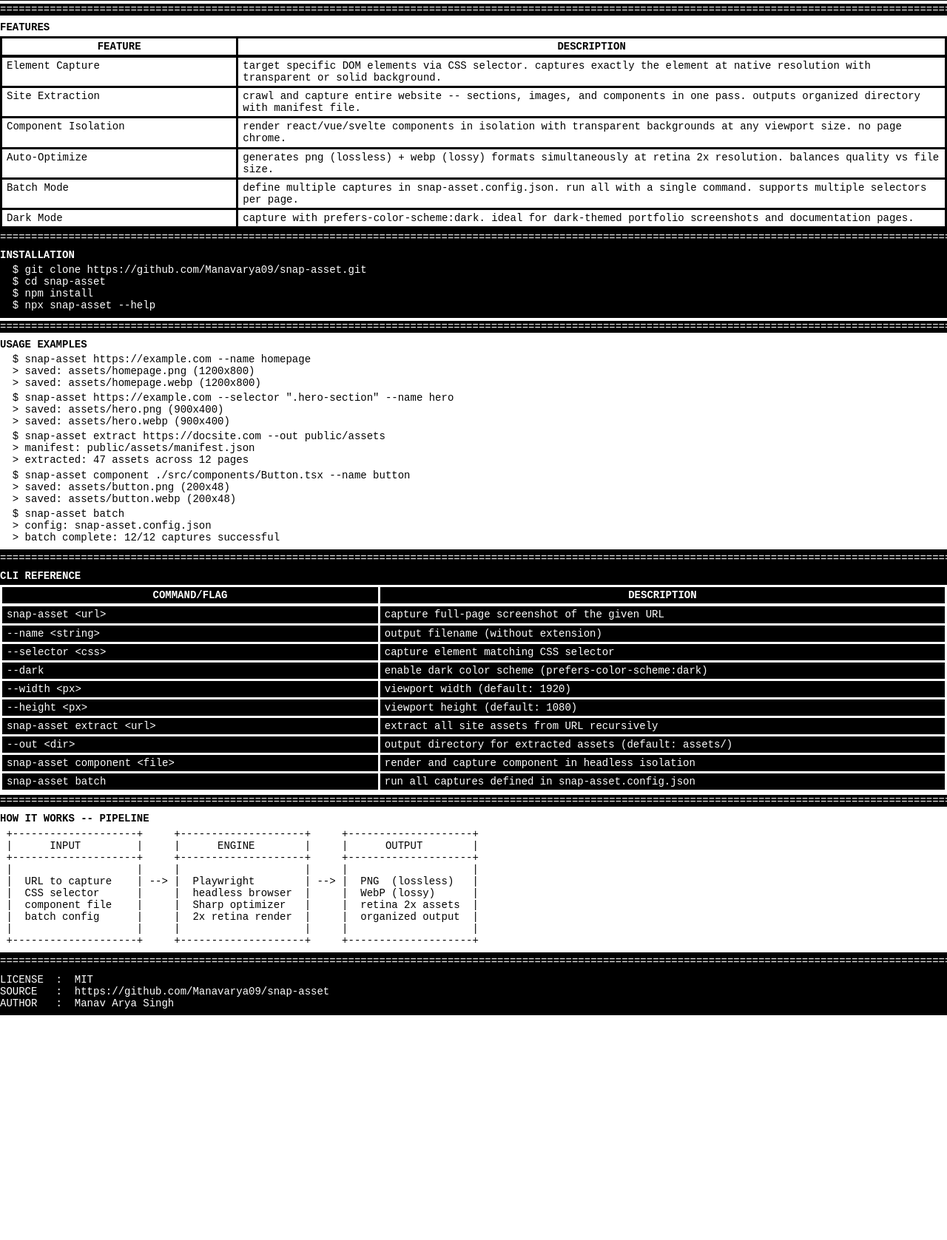
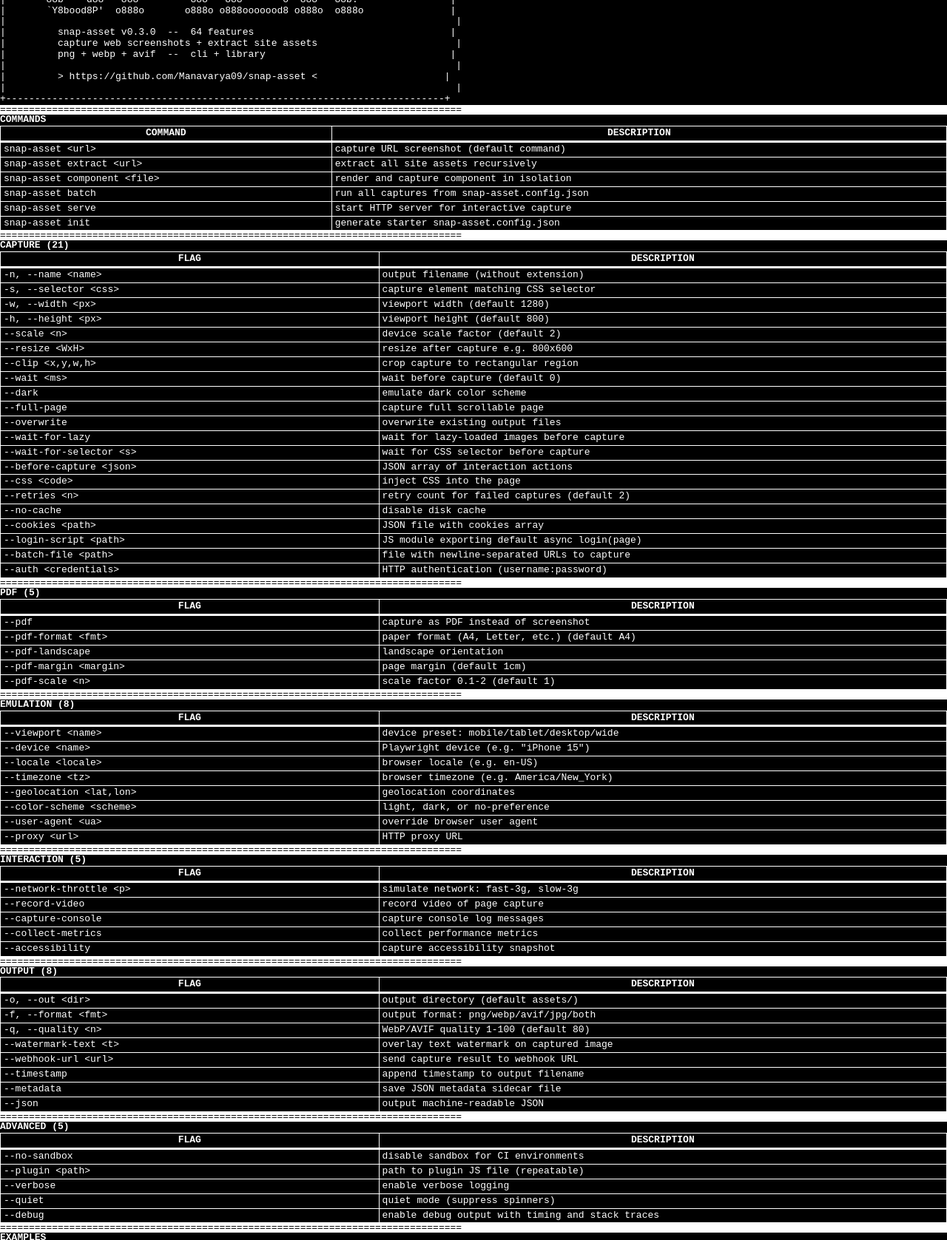
Before and after one commit to Manavarya09/snap-asset, a website: page website/index.html in a window 1280 px wide. Shown: the part 112-1789 px from the top of the page at 74% size. Before the commit the page ends 1485 px from the top, so only its background shows below. Drawn offline with Linux system fonts and the light colour scheme.

Commit message:
rewrite brutalist website with all 64 features organized by category

```diff
--- a/website/index.html
+++ b/website/index.html
@@ -2,150 +2,201 @@
 <html lang="en">
 <head>
 <meta charset="UTF-8">
-<meta name="viewport" content="width=device-width, initial-scale=1.0">
-<title>snap-asset</title>
+<meta name="viewport" content="width=device-width,initial-scale=1.0">
+<title>snap-asset v0.3.0</title>
 <style>
 *{margin:0;padding:0;box-sizing:border-box}
-html,body{background:#fff;color:#000;font-family:'Courier New',Courier,monospace;font-size:14px;line-height:1;margin:0;padding:0;-webkit-text-size-adjust:100%}
-pre,code{font-family:'Courier New',Courier,monospace;font-size:14px;line-height:1}
-pre{margin:0;padding:0}
-code{background:transparent}
-a{color:#000;text-decoration:underline;text-decoration-thickness:3px;text-underline-offset:2px;font-weight:700}
-a:visited{color:#000}
-table{width:100%;border-collapse:collapse;margin:0}
-td,th{border:3px solid #000;padding:3px 6px;text-align:left;vertical-align:top;font-family:'Courier New',Courier,monospace;font-size:14px;line-height:1.15;font-weight:400}
-th{font-weight:700;text-align:center;border-bottom-width:4px}
-.s{display:block;width:100%;background:#000;color:#fff;font-family:'Courier New',Courier,monospace;font-size:14px;line-height:1.15;overflow:hidden;white-space:nowrap;letter-spacing:0}
-.bw{background:#fff;color:#000}
-.bb{background:#000;color:#fff}
-.bb a{color:#fff}
-.bb td,.bb th{border-color:#fff}
-.bt{border-top:4px solid #000}
-.bbt{border-top:4px solid #fff}
-.sec{width:100%}
-.sec table{margin:0}
+html,body{background:#000;color:#fff;font-family:'Courier New',Courier,monospace;font-size:13px;line-height:1.15;margin:0;padding:0}
+pre,code{font-family:'Courier New',Courier,monospace;font-size:13px;line-height:1.15}
+a{color:#fff;text-decoration:underline}
+a:visited{color:#fff}
+table{width:100%;border-collapse:collapse}
+td,th{border:1px solid #fff;padding:2px 4px;text-align:left;vertical-align:top;font-family:'Courier New',Courier,monospace;font-size:13px;line-height:1.15;font-weight:400}
+th{font-weight:700;text-align:center;border-bottom:3px solid #fff}
+.s{background:#fff;color:#000;white-space:nowrap;overflow:hidden;letter-spacing:0;line-height:1}
 </style>
 </head>
 <body>
 
-<div class="bb" style="border-bottom:4px solid #fff">
 <pre style="background:#000;color:#fff;line-height:1.15;overflow-x:auto">
 +----------------------------------------------------------------------------+
-|                      S N A P - A S S E T                                    |
-|                      v1.0.0                                                  |
-|  capture web screenshots and extract site assets                            |
-|  as optimized png+webp -- cli + claude code skill                           |
-|  > https://github.com/Manavarya09/snap-asset <                              |
+|                                                                              |
+|        .oooooo.   oooo        ooooo oooooooooooo ooooooooo.                 |
+|       d8P'  `Y8b  `888        `888' `888'     `8 `888   `Y88.               |
+|      888      888  888         888   888          888   .d88'               |
+|      888      888  888         888   888oooo8     888ooo88P'                |
+|      888      888  888         888   888    "     888`88b.                  |
+|      `88b    d88'  888         888   888       o  888  `88b.                |
+|       `Y8bood8P'  o888o       o888o o888ooooood8 o888o  o888o               |
+|                                                                              |
+|         snap-asset v0.3.0  --  64 features                                  |
+|         capture web screenshots + extract site assets                        |
+|         png + webp + avif  --  cli + library                                |
+|                                                                              |
+|         > https://github.com/Manavarya09/snap-asset <                      |
+|                                                                              |
 +----------------------------------------------------------------------------+
 </pre>
-</div>
 
-<div class="s">===========================================================================================================================================================================================================================================================================================================================================================================================================================================================================================================</div>
+<div class="s">================================================================================</div>
 
-<div class="bw sec" style="border-bottom:4px solid #000">
-<pre style="background:#fff;color:#000;line-height:1.15;overflow-x:auto;padding:8px 0 4px 0;font-weight:700">
-FEATURES
+<pre style="background:#000;color:#fff;line-height:1.15;overflow-x:auto;font-weight:700">
+COMMANDS
 </pre>
 <table>
-<tr><th style="width:25%">FEATURE</th><th>DESCRIPTION</th></tr>
-<tr><td>Element Capture</td><td>target specific DOM elements via CSS selector. captures exactly the element at native resolution with transparent or solid background.</td></tr>
-<tr><td>Site Extraction</td><td>crawl and capture entire website -- sections, images, and components in one pass. outputs organized directory with manifest file.</td></tr>
-<tr><td>Component Isolation</td><td>render react/vue/svelte components in isolation with transparent backgrounds at any viewport size. no page chrome.</td></tr>
-<tr><td>Auto-Optimize</td><td>generates png (lossless) + webp (lossy) formats simultaneously at retina 2x resolution. balances quality vs file size.</td></tr>
-<tr><td>Batch Mode</td><td>define multiple captures in snap-asset.config.json. run all with a single command. supports multiple selectors per page.</td></tr>
-<tr><td>Dark Mode</td><td>capture with prefers-color-scheme:dark. ideal for dark-themed portfolio screenshots and documentation pages.</td></tr>
+<tr><th style="width:35%">COMMAND</th><th>DESCRIPTION</th></tr>
+<tr><td>snap-asset &lt;url&gt;</td><td>capture URL screenshot (default command)</td></tr>
+<tr><td>snap-asset extract &lt;url&gt;</td><td>extract all site assets recursively</td></tr>
+<tr><td>snap-asset component &lt;file&gt;</td><td>render and capture component in isolation</td></tr>
+<tr><td>snap-asset batch</td><td>run all captures from snap-asset.config.json</td></tr>
+<tr><td>snap-asset serve</td><td>start HTTP server for interactive capture</td></tr>
+<tr><td>snap-asset init</td><td>generate starter snap-asset.config.json</td></tr>
 </table>
-</div>
 
-<div class="s">===========================================================================================================================================================================================================================================================================================================================================================================================================================================================================================================</div>
+<div class="s">================================================================================</div>
 
-<div class="bb sec" style="border-bottom:4px solid #fff">
-<pre style="background:#000;color:#fff;line-height:1.15;overflow-x:auto;padding:8px 0 4px 0;font-weight:700">
-INSTALLATION
+<pre style="background:#000;color:#fff;line-height:1.15;overflow-x:auto;font-weight:700">
+CAPTURE (21)
 </pre>
-<pre style="background:#000;color:#fff;line-height:1.15;overflow-x:auto;padding:0 0 8px 0">  $ git clone https://github.com/Manavarya09/snap-asset.git
-  $ cd snap-asset
-  $ npm install
-  $ npx snap-asset --help</pre>
-</div>
+<table>
+<tr><th style="width:40%">FLAG</th><th>DESCRIPTION</th></tr>
+<tr><td>-n, --name &lt;name&gt;</td><td>output filename (without extension)</td></tr>
+<tr><td>-s, --selector &lt;css&gt;</td><td>capture element matching CSS selector</td></tr>
+<tr><td>-w, --width &lt;px&gt;</td><td>viewport width (default 1280)</td></tr>
+<tr><td>-h, --height &lt;px&gt;</td><td>viewport height (default 800)</td></tr>
+<tr><td>--scale &lt;n&gt;</td><td>device scale factor (default 2)</td></tr>
+<tr><td>--resize &lt;WxH&gt;</td><td>resize after capture e.g. 800x600</td></tr>
+<tr><td>--clip &lt;x,y,w,h&gt;</td><td>crop capture to rectangular region</td></tr>
+<tr><td>--wait &lt;ms&gt;</td><td>wait before capture (default 0)</td></tr>
+<tr><td>--dark</td><td>emulate dark color scheme</td></tr>
+<tr><td>--full-page</td><td>capture full scrollable page</td></tr>
+<tr><td>--overwrite</td><td>overwrite existing output files</td></tr>
+<tr><td>--wait-for-lazy</td><td>wait for lazy-loaded images before capture</td></tr>
+<tr><td>--wait-for-selector &lt;s&gt;</td><td>wait for CSS selector before capture</td></tr>
+<tr><td>--before-capture &lt;json&gt;</td><td>JSON array of interaction actions</td></tr>
+<tr><td>--css &lt;code&gt;</td><td>inject CSS into the page</td></tr>
+<tr><td>--retries &lt;n&gt;</td><td>retry count for failed captures (default 2)</td></tr>
+<tr><td>--no-cache</td><td>disable disk cache</td></tr>
+<tr><td>--cookies &lt;path&gt;</td><td>JSON file with cookies array</td></tr>
+<tr><td>--login-script &lt;path&gt;</td><td>JS module exporting default async login(page)</td></tr>
+<tr><td>--batch-file &lt;path&gt;</td><td>file with newline-separated URLs to capture</td></tr>
+<tr><td>--auth &lt;credentials&gt;</td><td>HTTP authentication (username:password)</td></tr>
+</table>
 
-<div class="s">===========================================================================================================================================================================================================================================================================================================================================================================================================================================================================================================</div>
+<div class="s">================================================================================</div>
 
-<div class="bw sec" style="border-bottom:4px solid #000">
-<pre style="background:#fff;color:#000;line-height:1.15;overflow-x:auto;padding:8px 0 4px 0;font-weight:700">
-USAGE EXAMPLES
+<pre style="background:#000;color:#fff;line-height:1.15;overflow-x:auto;font-weight:700">
+PDF (5)
 </pre>
-<pre style="background:#fff;color:#000;line-height:1.15;overflow-x:auto;padding:0 0 4px 0">  $ snap-asset https://example.com --name homepage
-  > saved: assets/homepage.png (1200x800)
-  > saved: assets/homepage.webp (1200x800)
+<table>
+<tr><th style="width:40%">FLAG</th><th>DESCRIPTION</th></tr>
+<tr><td>--pdf</td><td>capture as PDF instead of screenshot</td></tr>
+<tr><td>--pdf-format &lt;fmt&gt;</td><td>paper format (A4, Letter, etc.) (default A4)</td></tr>
+<tr><td>--pdf-landscape</td><td>landscape orientation</td></tr>
+<tr><td>--pdf-margin &lt;margin&gt;</td><td>page margin (default 1cm)</td></tr>
+<tr><td>--pdf-scale &lt;n&gt;</td><td>scale factor 0.1-2 (default 1)</td></tr>
+</table>
+
+<div class="s">================================================================================</div>
+
+<pre style="background:#000;color:#fff;line-height:1.15;overflow-x:auto;font-weight:700">
+EMULATION (8)
 </pre>
-<pre style="background:#fff;color:#000;line-height:1.15;overflow-x:auto;padding:0 0 4px 0">  $ snap-asset https://example.com --selector ".hero-section" --name hero
-  > saved: assets/hero.png (900x400)
-  > saved: assets/hero.webp (900x400)
+<table>
+<tr><th style="width:40%">FLAG</th><th>DESCRIPTION</th></tr>
+<tr><td>--viewport &lt;name&gt;</td><td>device preset: mobile/tablet/desktop/wide</td></tr>
+<tr><td>--device &lt;name&gt;</td><td>Playwright device (e.g. "iPhone 15")</td></tr>
+<tr><td>--locale &lt;locale&gt;</td><td>browser locale (e.g. en-US)</td></tr>
+<tr><td>--timezone &lt;tz&gt;</td><td>browser timezone (e.g. America/New_York)</td></tr>
+<tr><td>--geolocation &lt;lat,lon&gt;</td><td>geolocation coordinates</td></tr>
+<tr><td>--color-scheme &lt;scheme&gt;</td><td>light, dark, or no-preference</td></tr>
+<tr><td>--user-agent &lt;ua&gt;</td><td>override browser user agent</td></tr>
+<tr><td>--proxy &lt;url&gt;</td><td>HTTP proxy URL</td></tr>
+</table>
+
+<div class="s">================================================================================</div>
+
+<pre style="background:#000;color:#fff;line-height:1.15;overflow-x:auto;font-weight:700">
+INTERACTION (5)
 </pre>
-<pre style="background:#fff;color:#000;line-height:1.15;overflow-x:auto;padding:0 0 4px 0">  $ snap-asset extract https://docsite.com --out public/assets
-  > manifest: public/assets/manifest.json
-  > extracted: 47 assets across 12 pages
+<table>
+<tr><th style="width:40%">FLAG</th><th>DESCRIPTION</th></tr>
+<tr><td>--network-throttle &lt;p&gt;</td><td>simulate network: fast-3g, slow-3g</td></tr>
+<tr><td>--record-video</td><td>record video of page capture</td></tr>
+<tr><td>--capture-console</td><td>capture console log messages</td></tr>
+<tr><td>--collect-metrics</td><td>collect performance metrics</td></tr>
+<tr><td>--accessibility</td><td>capture accessibility snapshot</td></tr>
+</table>
+
+<div class="s">================================================================================</div>
+
+<pre style="background:#000;color:#fff;line-height:1.15;overflow-x:auto;font-weight:700">
+OUTPUT (8)
 </pre>
-<pre style="background:#fff;color:#000;line-height:1.15;overflow-x:auto;padding:0 0 4px 0">  $ snap-asset component ./src/components/Button.tsx --name button
-  > saved: assets/button.png (200x48)
-  > saved: assets/button.webp (200x48)
+<table>
+<tr><th style="width:40%">FLAG</th><th>DESCRIPTION</th></tr>
+<tr><td>-o, --out &lt;dir&gt;</td><td>output directory (default assets/)</td></tr>
+<tr><td>-f, --format &lt;fmt&gt;</td><td>output format: png/webp/avif/jpg/both</td></tr>
+<tr><td>-q, --quality &lt;n&gt;</td><td>WebP/AVIF quality 1-100 (default 80)</td></tr>
+<tr><td>--watermark-text &lt;t&gt;</td><td>overlay text watermark on captured image</td></tr>
+<tr><td>--webhook-url &lt;url&gt;</td><td>send capture result to webhook URL</td></tr>
+<tr><td>--timestamp</td><td>append timestamp to output filename</td></tr>
+<tr><td>--metadata</td><td>save JSON metadata sidecar file</td></tr>
+<tr><td>--json</td><td>output machine-readable JSON</td></tr>
+</table>
+
+<div class="s">================================================================================</div>
+
+<pre style="background:#000;color:#fff;line-height:1.15;overflow-x:auto;font-weight:700">
+ADVANCED (5)
 </pre>
-<pre style="background:#fff;color:#000;line-height:1.15;overflow-x:auto;padding:0 0 8px 0">  $ snap-asset batch
-  > config: snap-asset.config.json
-  > batch complete: 12/12 captures successful</pre>
-</div>
+<table>
+<tr><th style="width:40%">FLAG</th><th>DESCRIPTION</th></tr>
+<tr><td>--no-sandbox</td><td>disable sandbox for CI environments</td></tr>
+<tr><td>--plugin &lt;path&gt;</td><td>path to plugin JS file (repeatable)</td></tr>
+<tr><td>--verbose</td><td>enable verbose logging</td></tr>
+<tr><td>--quiet</td><td>quiet mode (suppress spinners)</td></tr>
+<tr><td>--debug</td><td>enable debug output with timing and stack traces</td></tr>
+</table>
 
-<div class="s">===========================================================================================================================================================================================================================================================================================================================================================================================================================================================================================================</div>
+<div class="s">================================================================================</div>
 
-<div class="bb sec" style="border-bottom:4px solid #fff">
-<pre style="background:#000;color:#fff;line-height:1.15;overflow-x:auto;padding:8px 0 4px 0;font-weight:700">
-CLI REFERENCE
+<pre style="background:#000;color:#fff;line-height:1.15;overflow-x:auto;font-weight:700">
+EXAMPLES
 </pre>
-<table class="bb">
-<tr><th style="width:40%">COMMAND/FLAG</th><th>DESCRIPTION</th></tr>
-<tr><td>snap-asset &lt;url&gt;</td><td>capture full-page screenshot of the given URL</td></tr>
-<tr><td>--name &lt;string&gt;</td><td>output filename (without extension)</td></tr>
-<tr><td>--selector &lt;css&gt;</td><td>capture element matching CSS selector</td></tr>
-<tr><td>--dark</td><td>enable dark color scheme (prefers-color-scheme:dark)</td></tr>
-<tr><td>--width &lt;px&gt;</td><td>viewport width (default: 1920)</td></tr>
-<tr><td>--height &lt;px&gt;</td><td>viewport height (default: 1080)</td></tr>
-<tr><td>snap-asset extract &lt;url&gt;</td><td>extract all site assets from URL recursively</td></tr>
-<tr><td>--out &lt;dir&gt;</td><td>output directory for extracted assets (default: assets/)</td></tr>
-<tr><td>snap-asset component &lt;file&gt;</td><td>render and capture component in headless isolation</td></tr>
-<tr><td>snap-asset batch</td><td>run all captures defined in snap-asset.config.json</td></tr>
-</table>
-</div>
+<pre style="background:#000;color:#fff;line-height:1.15;overflow-x:auto">
+$ snap-asset https://example.com --name homepage
+  saved: assets/homepage.png (1200x800)
+  saved: assets/homepage.webp (1200x800)
 
-<div class="s">===========================================================================================================================================================================================================================================================================================================================================================================================================================================================================================================</div>
+$ snap-asset https://example.com --selector ".hero" --name hero --dark
+  saved: assets/hero.png (900x400)
+  saved: assets/hero.webp (900x400)
 
-<div class="bw sec" style="border-bottom:4px solid #000">
-<pre style="background:#fff;color:#000;line-height:1.15;overflow-x:auto;padding:8px 0 4px 0;font-weight:700">
-HOW IT WORKS -- PIPELINE
+$ snap-asset extract https://docsite.com --out public/assets
+  manifest: public/assets/manifest.json
+  extracted: 47 assets across 12 pages
+
+$ snap-asset component ./src/Button.tsx --name button --width 200 --height 48
+  saved: assets/button.png (200x48)
+  saved: assets/button.webp (200x48)
+
+$ snap-asset https://example.com --pdf --pdf-format A4 --out pdfs
+  saved: pdfs/example.pdf (42 KB)
+
+$ snap-asset https://example.com --device "iPhone 15" --full-page --format webp
+  saved: assets/example.webp (390x844)
+
+$ snap-asset batch --concurrency 5
+  config: snap-asset.config.json
+  batch complete: 12/12 captures successful
 </pre>
-<pre style="background:#fff;color:#000;line-height:1.15;overflow-x:auto;padding:0 0 8px 0">
- +--------------------+     +--------------------+     +--------------------+
- |      INPUT         |     |      ENGINE        |     |      OUTPUT        |
- +--------------------+     +--------------------+     +--------------------+
- |                    |     |                    |     |                    |
- |  URL to capture    | --> |  Playwright        | --> |  PNG  (lossless)   |
- |  CSS selector      |     |  headless browser  |     |  WebP (lossy)      |
- |  component file    |     |  Sharp optimizer   |     |  retina 2x assets  |
- |  batch config      |     |  2x retina render  |     |  organized output  |
- |                    |     |                    |     |                    |
- +--------------------+     +--------------------+     +--------------------+
+
+<div class="s">================================================================================</div>
+
+<pre style="background:#000;color:#fff;line-height:1.15;overflow-x:auto">
+LICENSE  MIT  |  AUTHOR  Manav Arya Singh  |  SOURCE  https://github.com/Manavarya09/snap-asset
 </pre>
-</div>
-
-<div class="s">===========================================================================================================================================================================================================================================================================================================================================================================================================================================================================================================</div>
-
-<div class="bb" style="padding:8px 0">
-<pre style="background:#000;color:#fff;line-height:1.15;overflow-x:auto;margin:0;padding:0;text-align:left">
-LICENSE  :  MIT
-SOURCE   :  https://github.com/Manavarya09/snap-asset
-AUTHOR   :  Manav Arya Singh
-</pre>
-</div>
 
 </body>
 </html>
```
